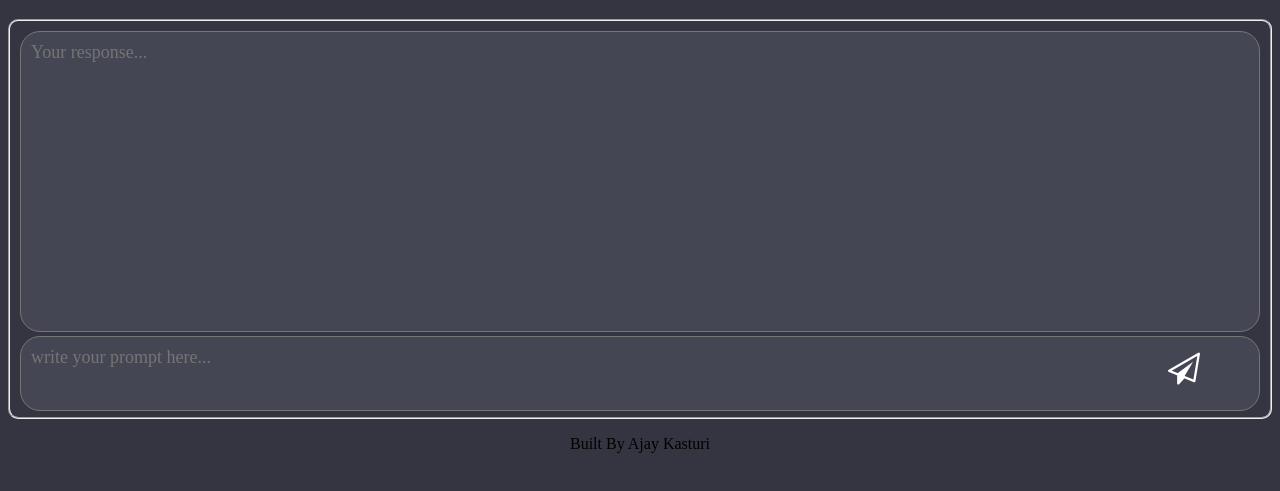
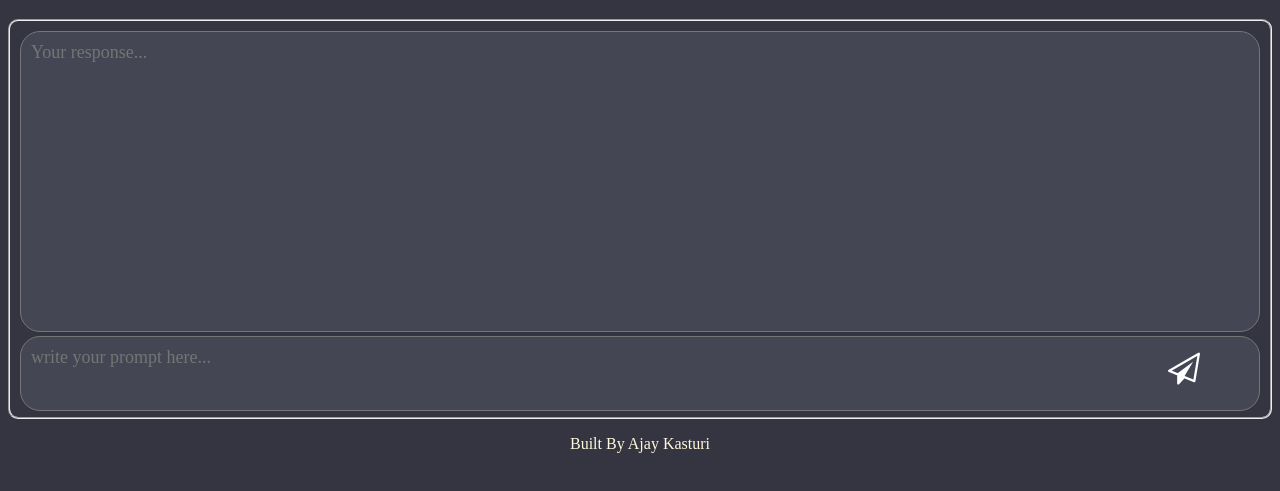
Before and after one commit to ajaykasturi/chatgpt, a plain HTML site: page index.html in a window 1280 px wide. Shown: the part 61-552 px from the top of the page. Drawn offline with Linux system fonts and the light colour scheme.

Commit message:
Update index.html

```diff
--- a/index.html
+++ b/index.html
@@ -82,7 +82,7 @@
             <div id="send" class="btn"><i class="fa fa-send-o" style="color:white;"></i></div>
             </div>
         </fieldset>
-        <p>Built By Ajay Kasturi</p>
+        <p style="color:cornsilk;">Built By Ajay Kasturi</p>
     </div>
     <script src="server.js" type="module">
 
```
